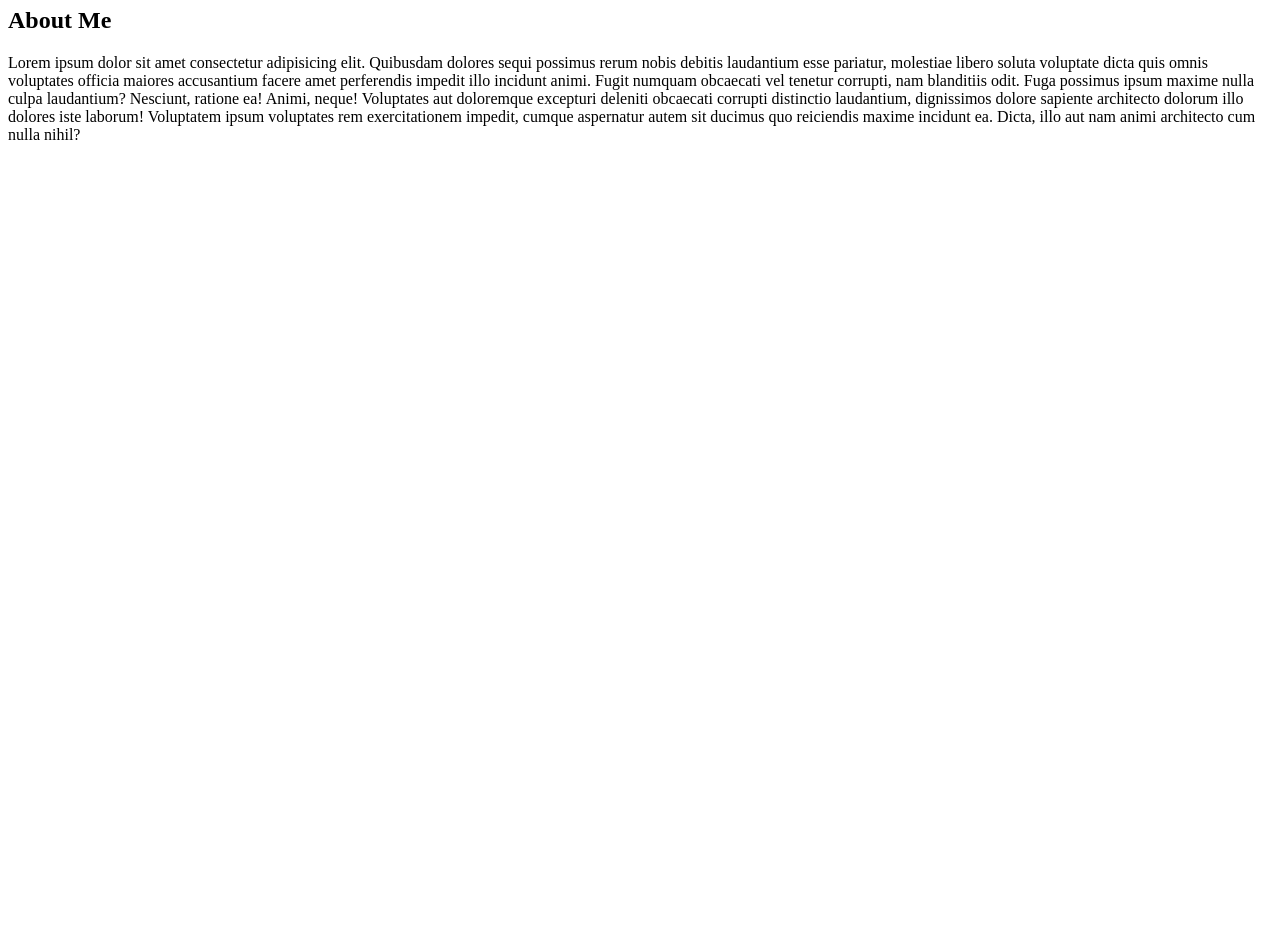
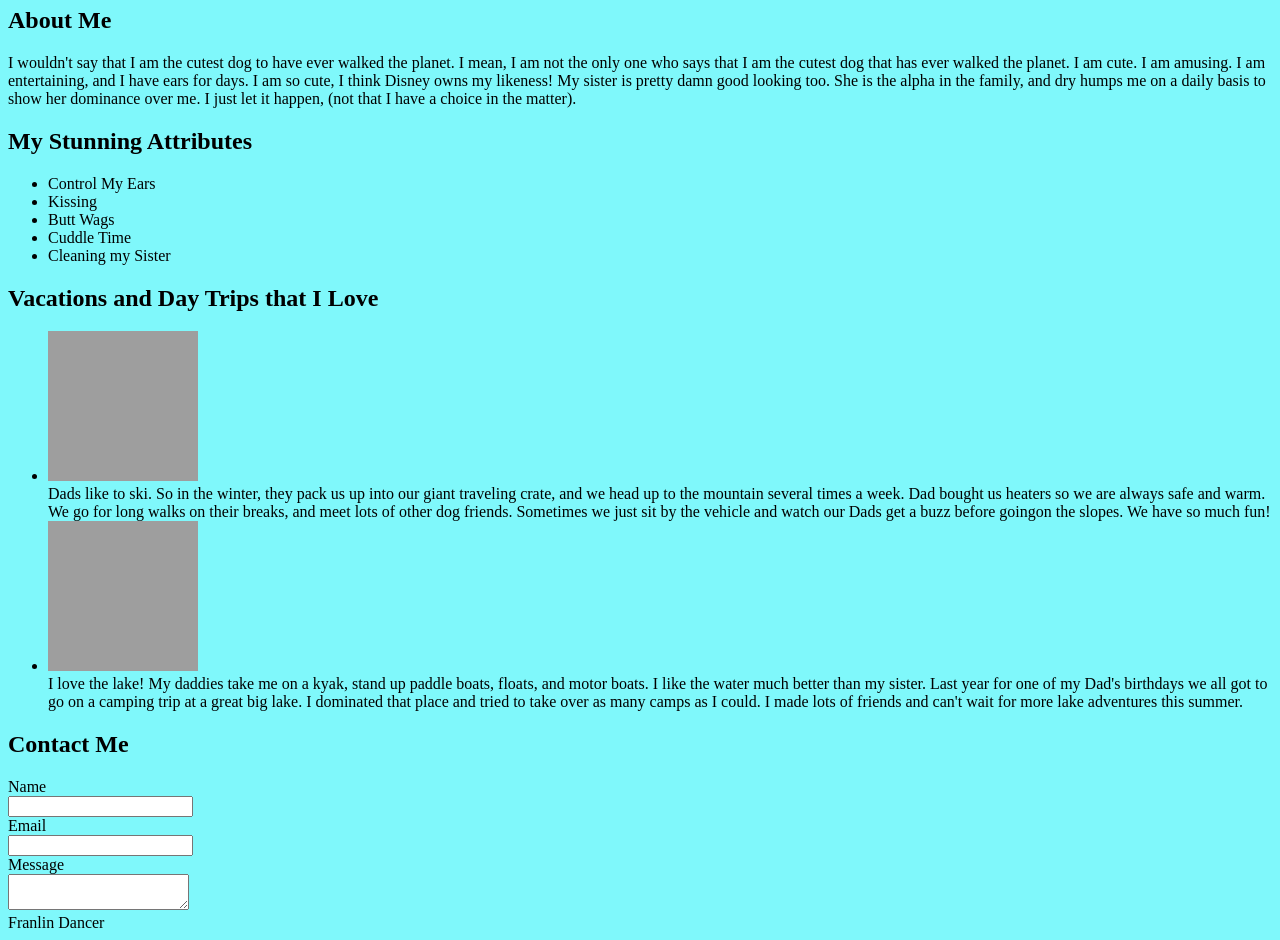
Before and after one commit to ScottDancer/franklins-page, a plain HTML site: page index.html in a window 1280 px wide. Shown: the part 73-1013 px from the top of the page. Before the commit the page ends 800 px from the top, so only its background shows below. Drawn offline with Linux system fonts and the light colour scheme; grey boxes are pictures that could not be loaded.

Commit message:
finished basic html

```diff
--- a/index.html
+++ b/index.html
@@ -4,30 +4,80 @@
     <meta charset="UTF-8" />
     <meta http-equiv="X-UA-Compatible" content="IE=edge" />
     <meta name="viewport" content="width=device-width, initial-scale=1.0" />
+    <link rel="stylesheet" href="styles.css" />
     <title>Franklin's Profile w/ Style</title>
   </head>
   <body>
-    <header>
-      <h1>FRANKLIN DANCER</h1>
+    <header class="header">
+      <h1 class="header-text">FRANKLIN DANCER</h1>
     </header>
     <main>
       <section>
         <h2>About Me</h2>
         <p>
-          Lorem ipsum dolor sit amet consectetur adipisicing elit. Quibusdam
-          dolores sequi possimus rerum nobis debitis laudantium esse pariatur,
-          molestiae libero soluta voluptate dicta quis omnis voluptates officia
-          maiores accusantium facere amet perferendis impedit illo incidunt
-          animi. Fugit numquam obcaecati vel tenetur corrupti, nam blanditiis
-          odit. Fuga possimus ipsum maxime nulla culpa laudantium? Nesciunt,
-          ratione ea! Animi, neque! Voluptates aut doloremque excepturi deleniti
-          obcaecati corrupti distinctio laudantium, dignissimos dolore sapiente
-          architecto dolorum illo dolores iste laborum! Voluptatem ipsum
-          voluptates rem exercitationem impedit, cumque aspernatur autem sit
-          ducimus quo reiciendis maxime incidunt ea. Dicta, illo aut nam animi
-          architecto cum nulla nihil?
+          I wouldn't say that I am the cutest dog to have ever walked the
+          planet. I mean, I am not the only one who says that I am the cutest
+          dog that has ever walked the planet. I am cute. I am amusing. I am
+          entertaining, and I have ears for days. I am so cute, I think Disney
+          owns my likeness! My sister is pretty damn good looking too. She is
+          the alpha in the family, and dry humps me on a daily basis to show her
+          dominance over me. I just let it happen, (not that I have a choice in
+          the matter).
         </p>
       </section>
+      <section>
+        <h2>My Stunning Attributes</h2>
+        <ul>
+          <li>Control My Ears</li>
+          <li>Kissing</li>
+          <li>Butt Wags</li>
+          <li>Cuddle Time</li>
+          <li>Cleaning my Sister</li>
+        </ul>
+      </section>
+      <section>
+        <h2>Vacations and Day Trips that I Love</h2>
+        <ul>
+          <li>
+            <img src="https://source.unsplash.com/xfngap_DToE/150x150" />
+            <div>
+              Dads like to ski. So in the winter, they pack us up into our giant
+              traveling crate, and we head up to the mountain several times a
+              week. Dad bought us heaters so we are always safe and warm. We go
+              for long walks on their breaks, and meet lots of other dog
+              friends. Sometimes we just sit by the vehicle and watch our Dads
+              get a buzz before goingon the slopes. We have so much fun!
+
+            </div>
+          </li>
+          <li>
+            <img src="https://source.unsplash.com/HeEJU3nrg_0/150x150" />
+            <div>
+              I love the lake! My daddies take me on a kyak, stand up paddle
+              boats, floats, and motor boats. I like the water much better than
+              my sister. Last year for one of my Dad's birthdays we all got to go on a camping trip at a great big lake.  I dominated that place and tried to take over as many camps as I could.  I made lots of friends and can't wait for more lake adventures this summer.
+            </div>
+          </li>
+        </ul>
+      </section>
+      <section>
+        <h2>Contact Me</h2>
+        <form>
+          <div>
+            <label>Name</label>
+          </div>
+          <input type="text" />
+          <div>
+            <label>Email</label>
+          </div>
+          <input type="text" />
+          <div>
+            <label>Message</label>
+          </div>
+          <textarea></textarea>
+        </form>
+      </section>
     </main>
+    <footer>Franlin Dancer</footer>
   </body>
 </html>
--- a/styles.css
+++ b/styles.css
@@ -0,0 +1,5 @@
+body {
+  background-color: #7FF8FB;
+}
+
+.header
```
